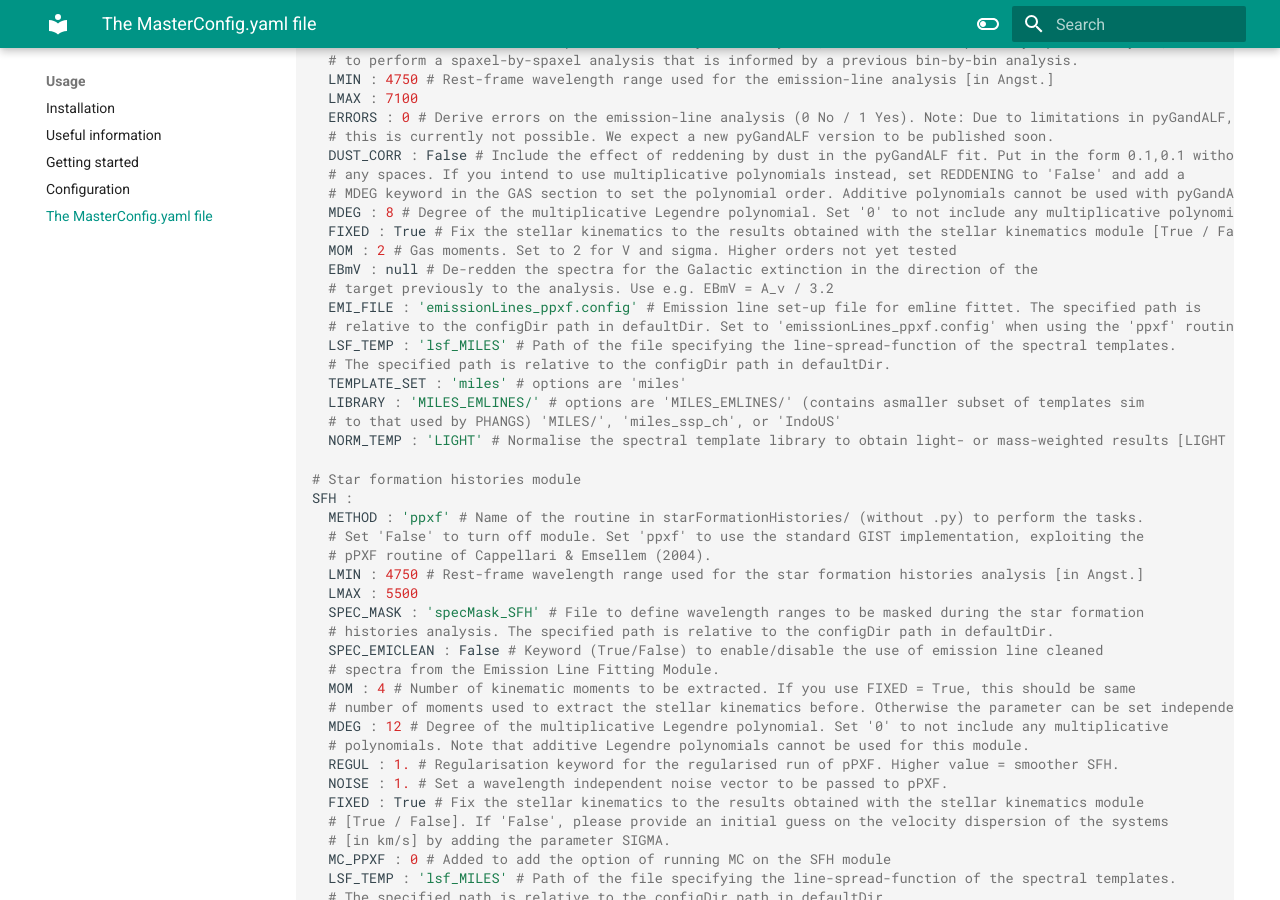
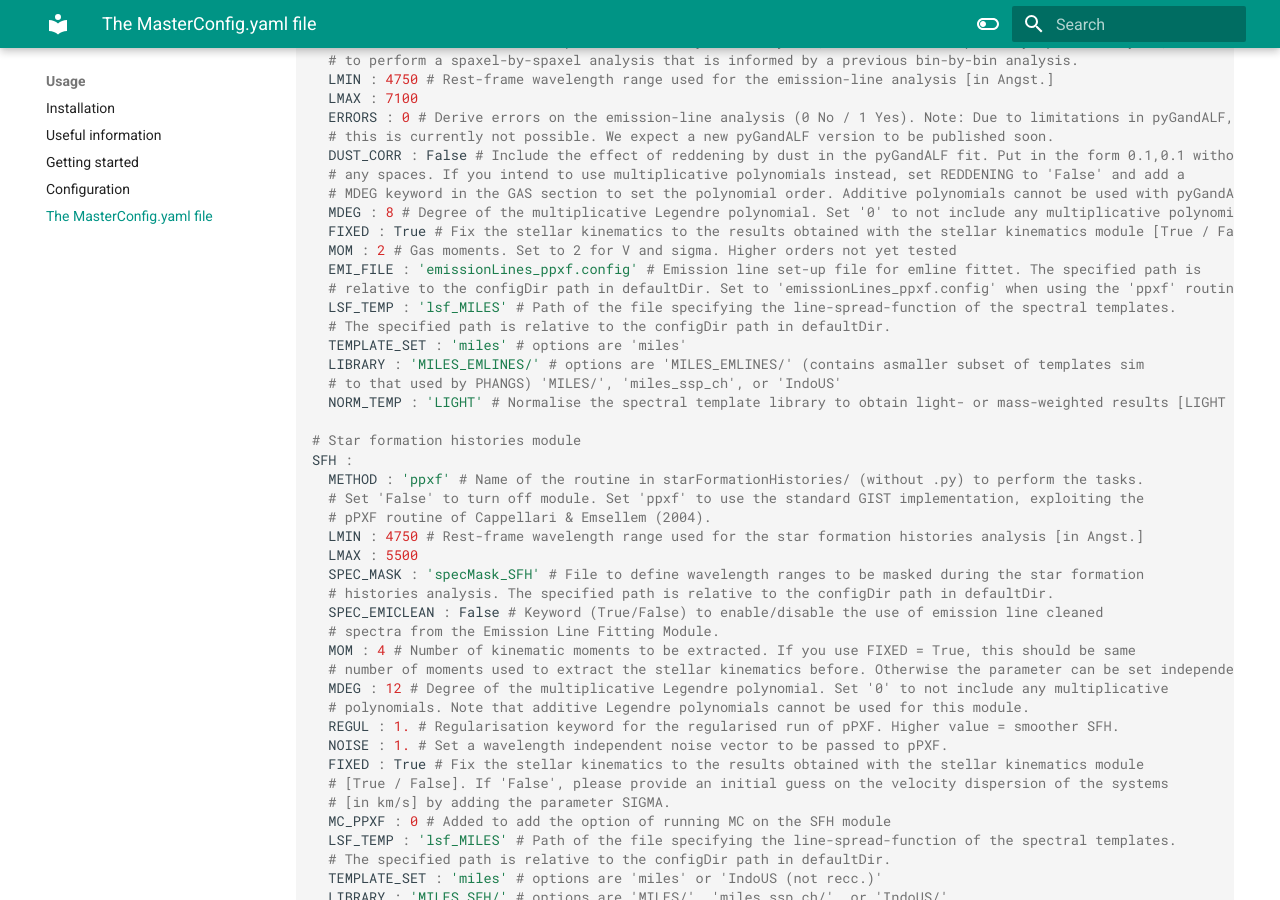
Before and after one commit to geckos-survey/gist-documentation, an MkDocs documentation site: the page built from docs/usage/masterconfig.md, in a window 1280 px wide and 900 px high, scrolled down 2424 px. Built offline with MkDocs 1.6.1 and Material for MkDocs 9.7.7, drawn with Linux system fonts in a browser that asks for light colours.

Commit message:
Update masterconfig.md

```diff
--- a/docs/usage/masterconfig.md
+++ b/docs/usage/masterconfig.md
@@ -128,8 +128,6 @@
   MDEG : 8 # Degree of the multiplicative Legendre polynomial. Set '0' to not include any multiplicative polynomials.
   FIXED : True # Fix the stellar kinematics to the results obtained with the stellar kinematics module [True / False]
   MOM : 2 # Gas moments. Set to 2 for V and sigma. Higher orders not yet tested
-  EBmV : null # De-redden the spectra for the Galactic extinction in the direction of the
-  # target previously to the analysis. Use e.g. EBmV = A_v / 3.2
   EMI_FILE : 'emissionLines_ppxf.config' # Emission line set-up file for emline fittet. The specified path is
   # relative to the configDir path in defaultDir. Set to 'emissionLines_ppxf.config' when using the 'ppxf' routine, and 'emissionLines_gandalf.config' when using the 'gandalf' routine.
   LSF_TEMP : 'lsf_MILES' # Path of the file specifying the line-spread-function of the spectral templates.
```
